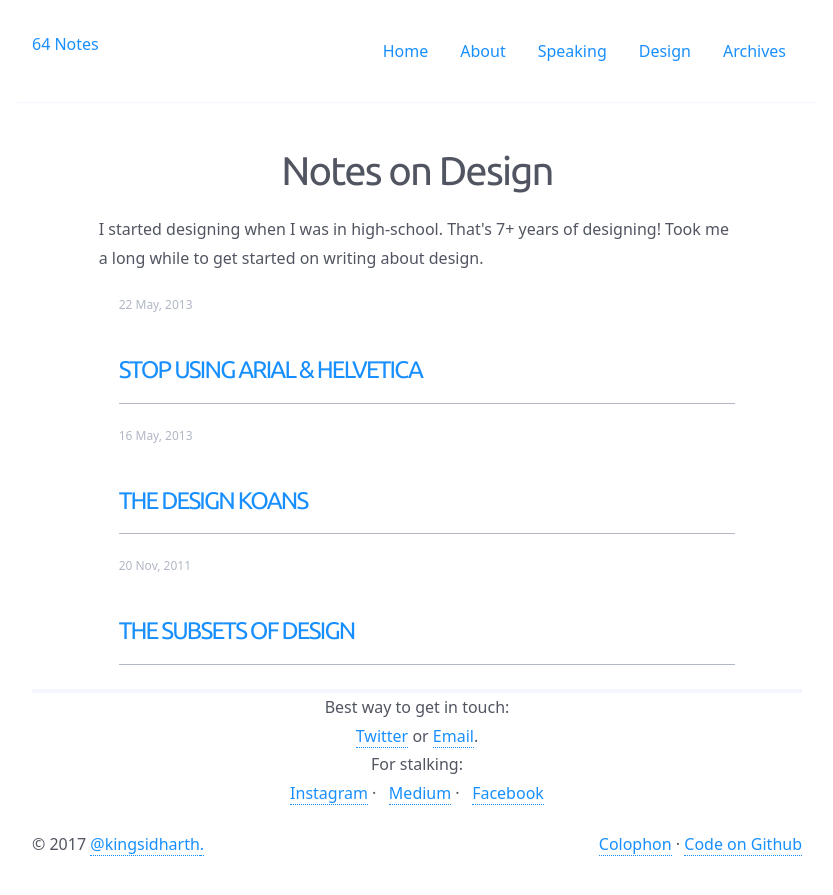
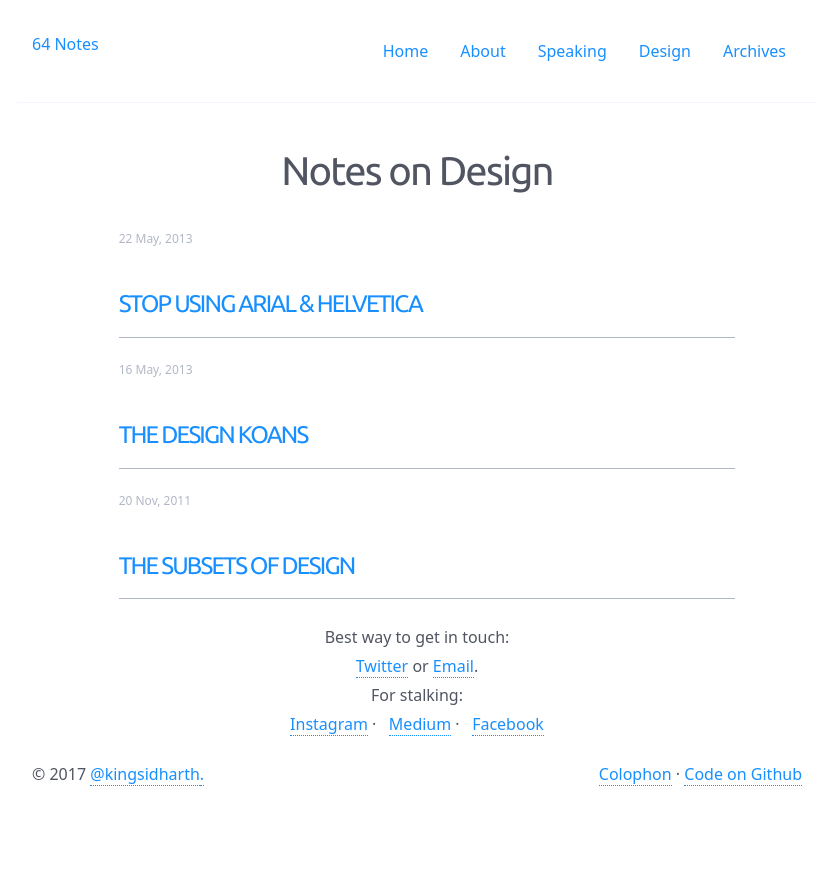
Before and after one commit to 64Notes/64notes.com, a Jekyll site: the page built from design/index.html, in a window 1280 px wide. Shown: the top 895 px of the page, without its empty margins (223-1056 px from the left). Built offline with Jekyll 4.4.1, drawn with Linux system fonts in a browser that asks for light colours.

```diff
--- a/_layouts/page.html
+++ b/_layouts/page.html
@@ -11,7 +11,6 @@ layout: base
       <section class="cell small-12 medium-10 medium-offset-1">
         {{content}}
       </section>
-      <hr class="divider-4 [ cell small-12 ]">
     </div>
   </div><!-- #content_area -->
 </article>
--- a/assets/scss/_settings.foundation.scss
+++ b/assets/scss/_settings.foundation.scss
@@ -186,9 +186,9 @@ $defnlist-margin-bottom: 1rem;
 $defnlist-term-weight: $global-weight-bold;
 $defnlist-term-margin-bottom: 0.3rem;
 $blockquote-color: $dark-gray;
-$blockquote-padding: rem-calc(9 20 0 19);
-$blockquote-border: 1px solid $medium-gray;
-$cite-font-size: rem-calc(13);
+$blockquote-padding: rem-calc(16 24 16 24);
+$blockquote-border: 2px solid $light-gray;
+$cite-font-size: rem-calc(12);
 $cite-color: $dark-gray;
 $cite-pseudo-content: '\2014 \0020';
 $keystroke-font: $font-family-monospace;
--- a/design/index.html
+++ b/design/index.html
@@ -3,7 +3,7 @@ layout: page
 title: Notes on Design
 slug: design_archives
 ---
-<p>I started designing when I was in high-school. That's 7+ years of designing! Took me a long while to get started on writing about design.</p>
+<!-- <p>I started designing when I was in high-school. That's 7+ years of designing! Took me a long while to get started on writing about design.</p> -->
 
 <ul class="posts-list">
   {% for post in site.categories.design %}
```
Also changed, not shown: assets/scss/_typography.scss (+15 -19 lines).
